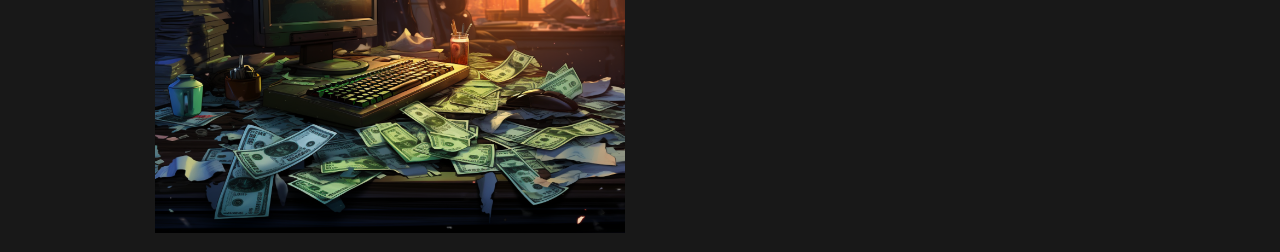
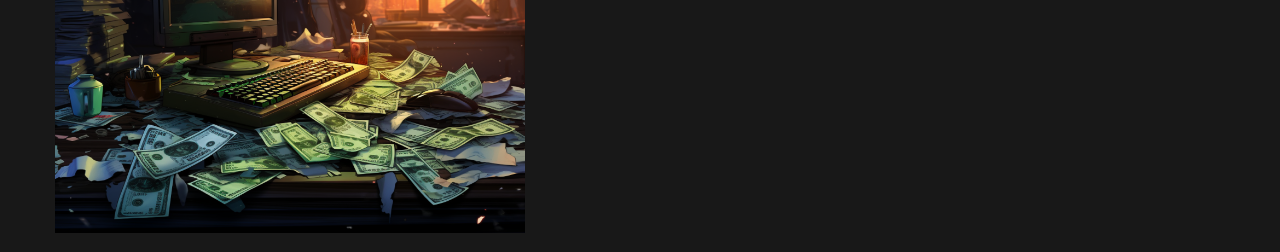
Before and after one commit to raid00r/raid00rz_website, a plain HTML site: page index.html in a window 1280 px wide. Shown: the part 341-593 px from the top of the page. Drawn offline with nearby package versions, Linux system fonts and the light colour scheme.

Commit message:
minor changes

```diff
--- a/index.html
+++ b/index.html
@@ -38,7 +38,7 @@
     </section>
 
     <section class="row my-4">
-        <div class="col-md-5 offset-md-1">
+        <div class="col-md-5">
             <img src="box_01.png" alt="Image" class="img-fluid">
         </div>
         <div class="col-md-5">
```
